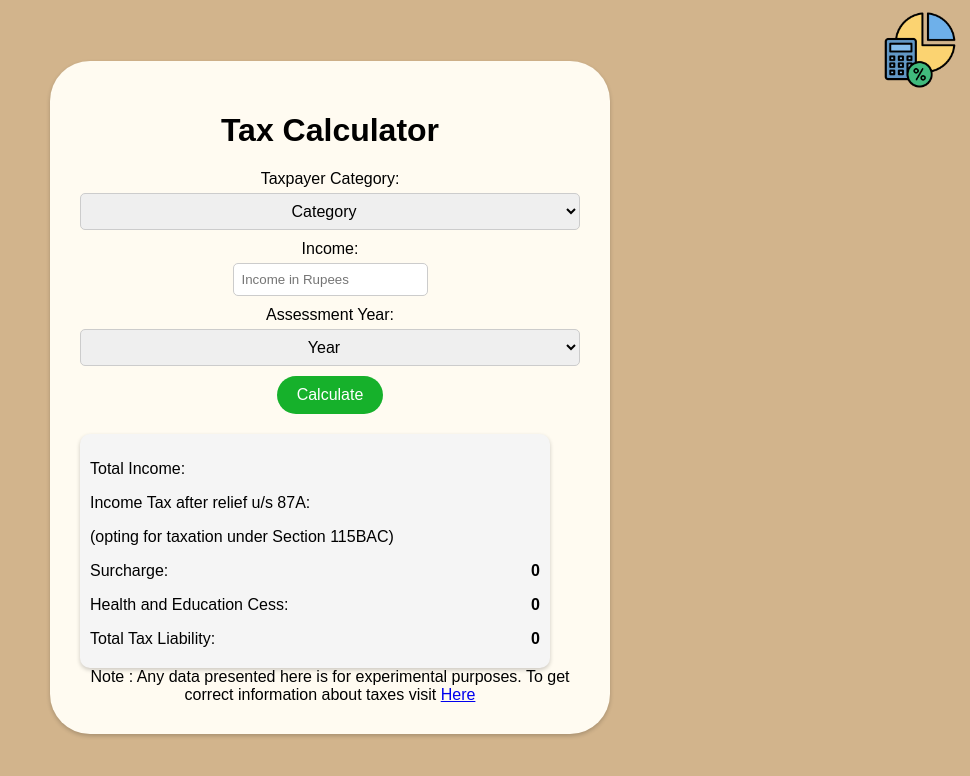
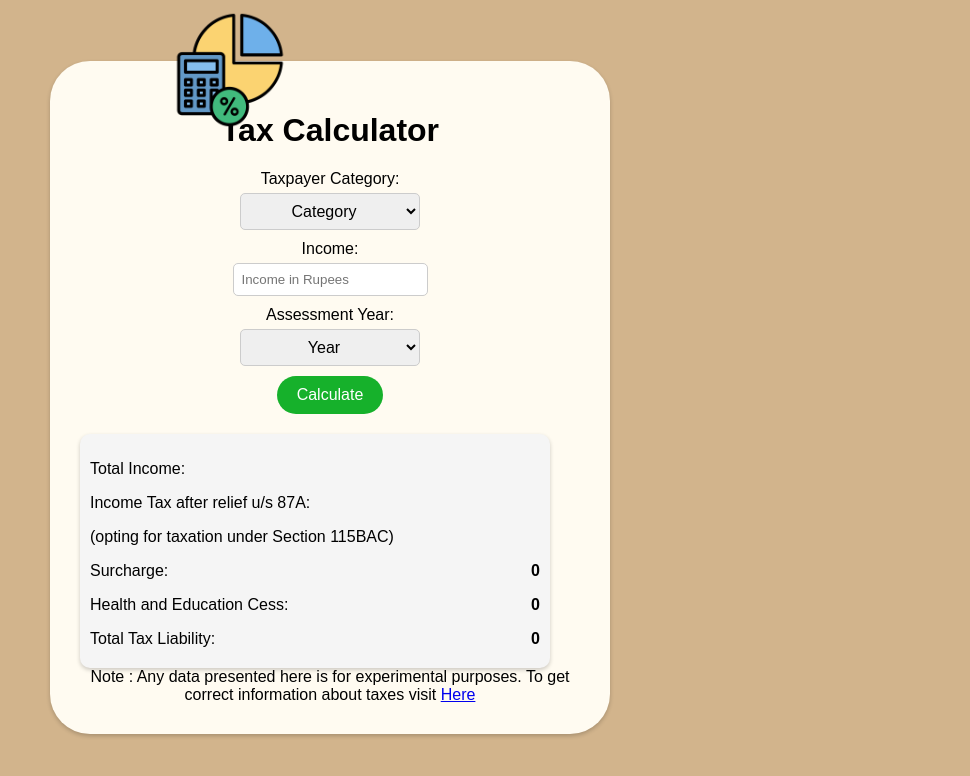
Before and after one commit to NeilK2162/TaxC, a React (Create React App) app: page / in a window 1280 px wide. Shown: the top 776 px of the page, without its empty margins (310-1280 px from the left). Built offline with nearby package versions, Linux system fonts and the light colour scheme.

Commit message:
Update App.css

```diff
--- a/src/App.css
+++ b/src/App.css
@@ -8,10 +8,10 @@
 
 .icon-container img {
   position: absolute;
-  width: 80px; /* Adjust the width value to reduce the size */
-  height: 80px; /* Adjust the height value to reduce the size */
+  width: 120px; /* Adjust the width value to reduce the size */
+  height: 120px; /* Adjust the height value to reduce the size */
   top: 10px;
-  right: 10px;
+  left: 30em;
 }
 
 .container {
@@ -53,7 +53,7 @@ label {
 }
 
 select {
-  width: 100%;
+  width: 36%;
   padding: 5px;
   text-align: center;
   border-radius: 40px;
```
